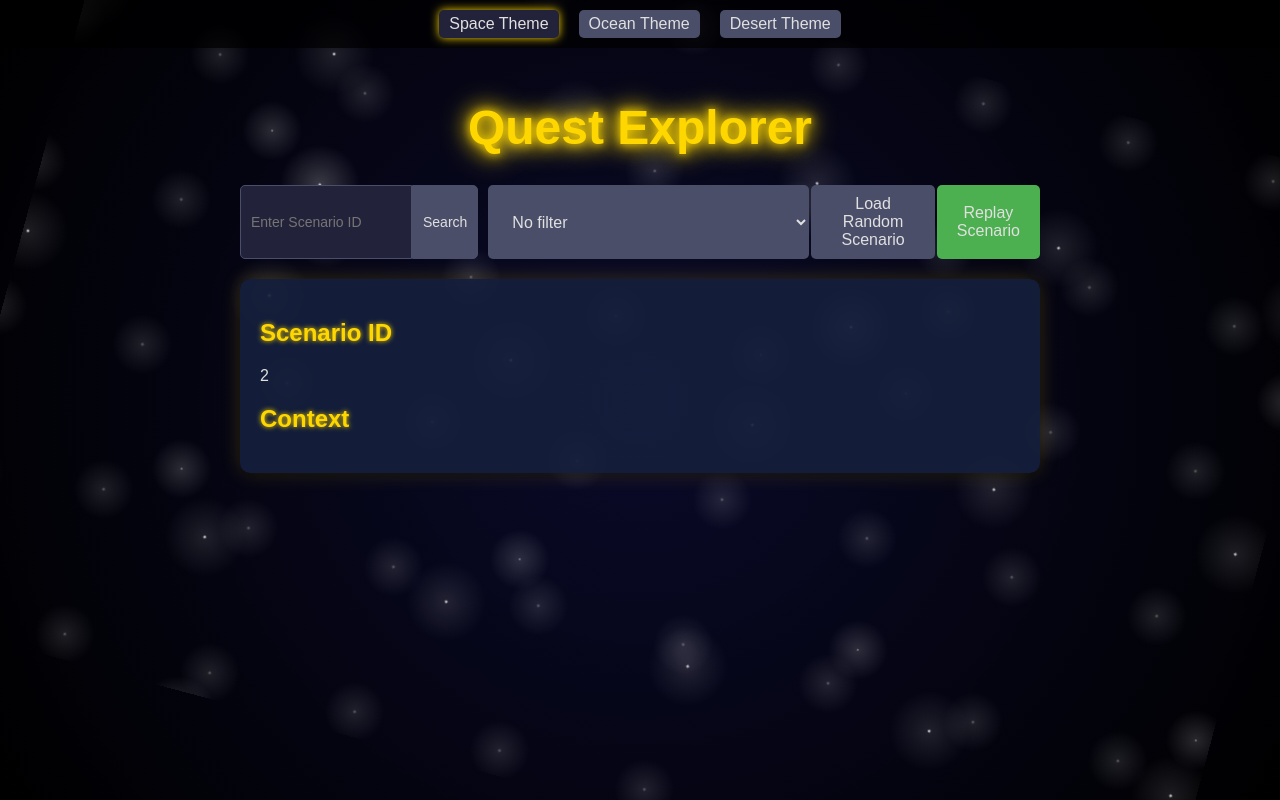
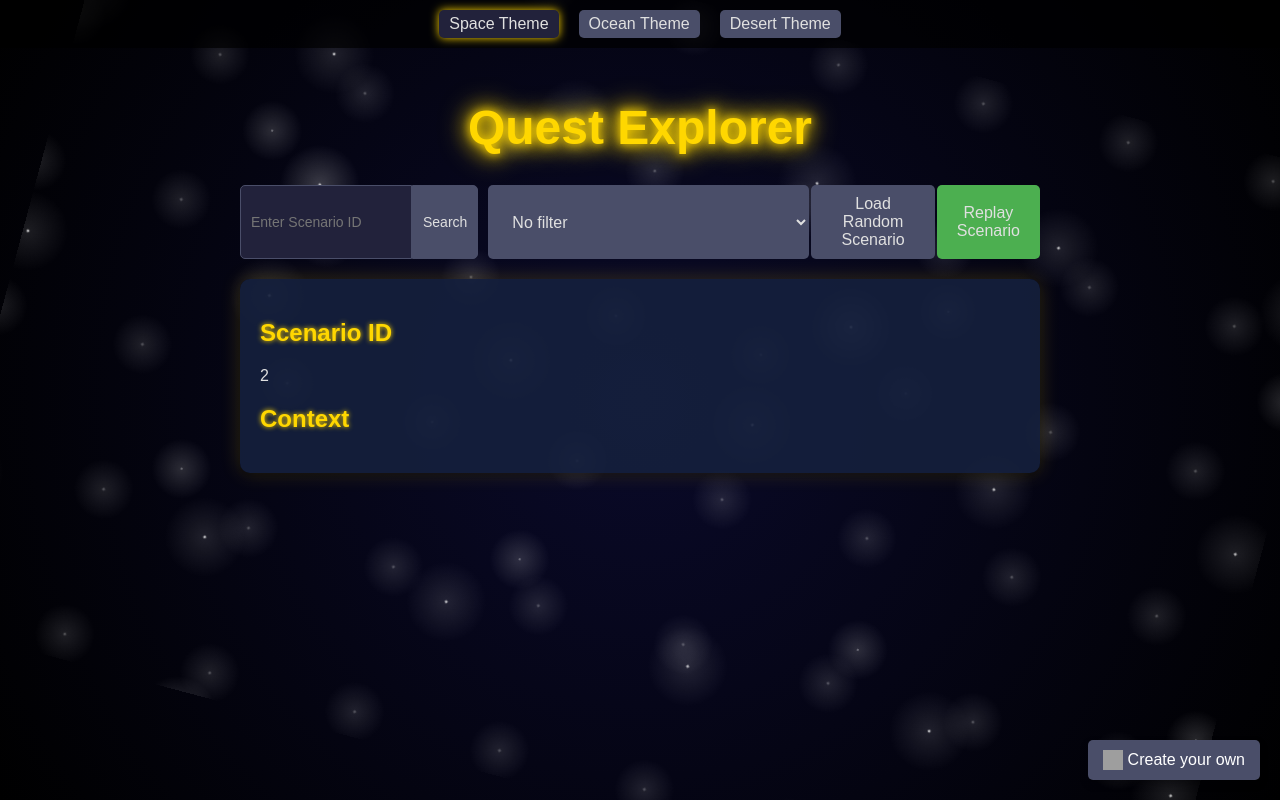
Before and after one commit to vivganes/quests-explorer, a plain HTML site: page index.html in a window 1280 px wide. Drawn offline with Linux system fonts and the light colour scheme; grey boxes are pictures that could not be loaded.

Commit message:
add "Create your own" btn

```diff
--- a/index.html
+++ b/index.html
@@ -38,6 +38,10 @@
             <button id="hideHintsBtn" class="hidden subtle-btn">Hide additional hints</button>
         </div>
     </div>
+    <a href="https://github.com/vivganes/quests-explorer" class="floating-btn" target="_blank">
+        <img src="https://github.githubassets.com/images/modules/logos_page/GitHub-Mark.png" alt="GitHub" />
+        Create your own
+    </a>
     <script src="scenarios.js"></script>
     <script src="script.js"></script>
     <script src="themeswitcher.js"></script>
--- a/styles.css
+++ b/styles.css
@@ -309,3 +309,28 @@ body.space-theme::after {
     0% { transform: rotate(0deg); }
     100% { transform: rotate(360deg); }
 }
+
+.floating-btn {
+    position: fixed;
+    bottom: 20px;
+    right: 20px;
+    background-color: #4a4e69;
+    color: #ffffff;
+    padding: 10px 15px;
+    border-radius: 5px;
+    text-decoration: none;
+    display: flex;
+    align-items: center;
+    box-shadow: 0 4px 8px rgba(0, 0, 0, 0.2);
+    transition: background-color 0.3s;
+}
+
+.floating-btn img {
+    width: 20px;
+    height: 20px;
+    margin-right: 5px;
+}
+
+.floating-btn:hover {
+    background-color: #22223b;
+}
```
Also changed, not shown: 1 other file.
